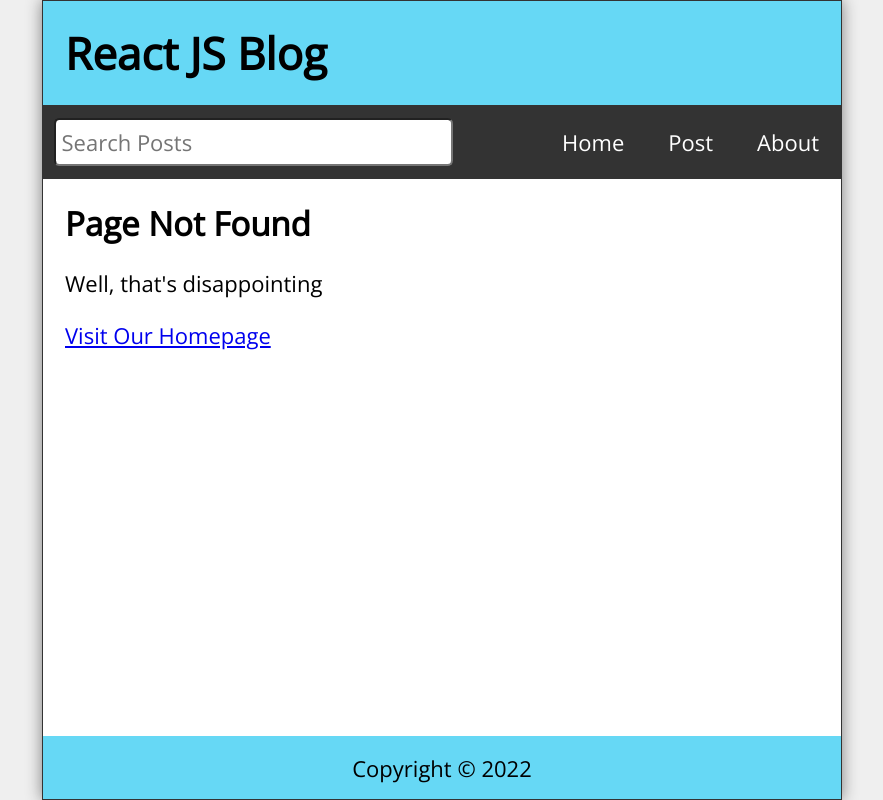
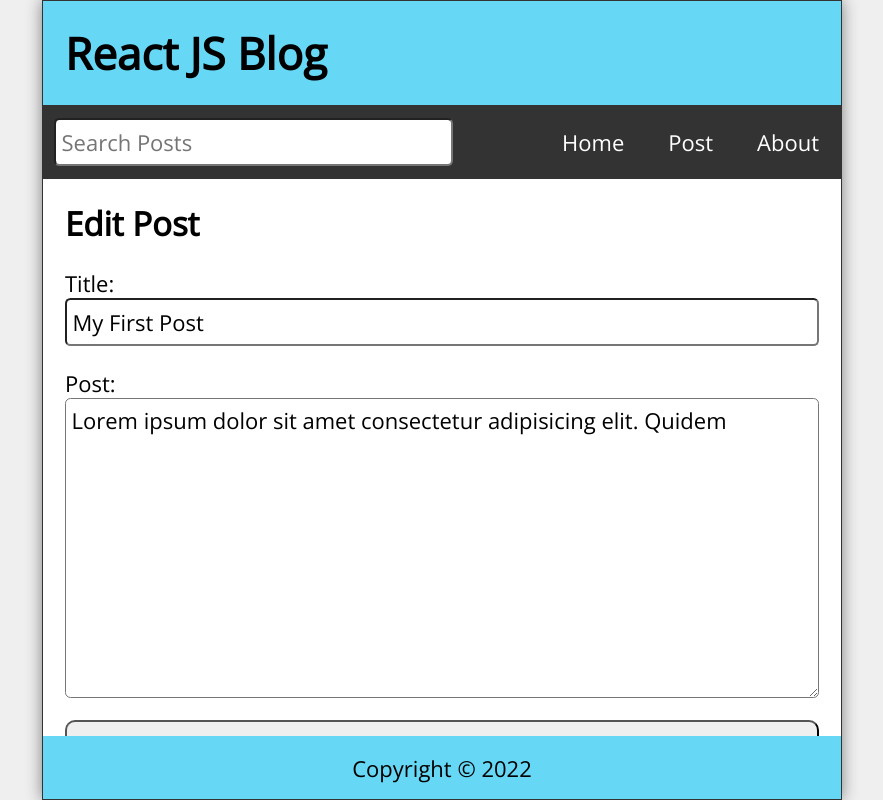
Before and after one commit to holymp2006/react-js-full-course-all, a React (Create React App) app in the folder 16tut/: page /edit/1 in a window 1280 px wide. Before the commit this address had no page. Shown: the whole page, without its empty margins (198-1081 px from the left). Built offline with nearby package versions, Linux system fonts and the light colour scheme; data requests are answered from the project's data file.

Commit message:
feat: Add Axios API Requests

```diff
--- /dev/null
+++ b/16tut/data/db.json
@@ -0,0 +1,34 @@
+{
+  "posts": [
+    {
+      "id": 1,
+      "title": "My First Post",
+      "datetime": "July 01, 2021 11:17:36 AM",
+      "body": "Lorem ipsum dolor sit amet consectetur adipisicing elit. Quidem"
+    },
+    {
+      "id": 2,
+      "title": "My 2nd Post",
+      "datetime": "July 01, 2021 11:17:36 AM",
+      "body": "Lorem ipsum dolor sit amet consectetur adipisicing"
+    },
+    {
+      "id": 3,
+      "title": "My 3rd Post",
+      "datetime": "July 01, 2021 11:17:36 AM",
+      "body": "Lorem ipsum dolor sit amet consectetur adipisicing"
+    },
+    {
+      "id": 4,
+      "title": "My 4th Post",
+      "datetime": "December 30, 2022 6:34:04 AM",
+      "body": "Lorem ipsum dolor sit amet consectetur adipisicing elit. Quidem\nEditted paragraph"
+    },
+    {
+      "id": 5,
+      "title": "New Test Post",
+      "datetime": "December 30, 2022 6:34:50 AM",
+      "body": "Another post. updated text"
+    }
+  ]
+}
--- a/16tut/package.json
+++ b/16tut/package.json
@@ -6,6 +6,7 @@
     "@testing-library/jest-dom": "^5.16.5",
     "@testing-library/react": "^13.4.0",
     "@testing-library/user-event": "^13.5.0",
+    "axios": "^1.2.2",
     "date-fns": "^2.29.3",
     "react": "^18.2.0",
     "react-dom": "^18.2.0",
--- a/16tut/src/App.js
+++ b/16tut/src/App.js
@@ -9,39 +9,38 @@
 import { Route, Switch, useHistory } from "react-router-dom";
 import { useState, useEffect } from "react";
 import { format } from "date-fns";
+import api from "./api/posts";
+import EditPost from "./EditPost";
 
 function App() {
-  const [posts, setPosts] = useState([
-    {
-      id: 1,
-      title: "My First Post",
-      datetime: "July 01, 2021 11:17:36 AM",
-      body: "Lorem ipsum dolor sit amet consectetur adipisicing",
-    },
-    {
-      id: 2,
-      title: "My 2nd Post",
-      datetime: "July 01, 2021 11:17:36 AM",
-      body: "Lorem ipsum dolor sit amet consectetur adipisicing",
-    },
-    {
-      id: 3,
-      title: "My 3rd Post",
-      datetime: "July 01, 2021 11:17:36 AM",
-      body: "Lorem ipsum dolor sit amet consectetur adipisicing",
-    },
-    {
-      id: 4,
-      title: "My 4th Post",
-      datetime: "July 01, 2021 11:17:36 AM",
-      body: "Lorem ipsum dolor sit amet consectetur adipisicing elit. Quidem",
-    },
-  ]);
+  const [posts, setPosts] = useState([]);
   const [search, setSearch] = useState("");
   const [searchResults, setSearchResults] = useState([]);
   const [postTitle, setPostTitle] = useState("");
   const [postBody, setPostBody] = useState("");
+  const [editTitle, setEditTitle] = useState("");
+  const [editBody, setEditBody] = useState("");
+
   const history = useHistory();
+
+  useEffect(() => {
+    const fetchPosts = async () => {
+      try {
+        const response = await api.get("/posts");
+        if (response && response.data) setPosts(response.data);
+      } catch (err) {
+        if (err.response) {
+          console.log(err.response.data);
+          console.log(err.response.status);
+          console.log(err.response.headers);
+        } else {
+          console.log(`Error: ${err.message}`);
+        }
+      }
+    };
+
+    fetchPosts();
+  }, []);
 
   useEffect(() => {
     const filteredResults = posts.filter(
@@ -53,21 +52,46 @@
     setSearchResults(filteredResults.reverse());
   }, [posts, search]);
 
-  const handleSubmit = (e) => {
+  const handleSubmit = async (e) => {
     e.preventDefault();
     const id = posts.length ? posts[posts.length - 1].id + 1 : 1;
     const datetime = format(new Date(), "MMMM dd, yyyy pp");
     const newPost = { id, title: postTitle, datetime, body: postBody };
-    const allPosts = [...posts, newPost];
+    try {
+      const response = await api.post("/posts", newPost);
+      const allPosts = [...posts, response.data];
       setPosts(allPosts);
       setPostTitle("");
       setPostBody("");
       history.push("/");
+    } catch (err) {
+      console.log(`Error: ${err.message}`);
+    }
   };
-  const handleDelete = (id) => {
+  const handleDelete = async (id) => {
+    try {
+      await api.delete(`/posts/${id}`);
       const postsList = posts.filter((post) => post.id !== id);
       setPosts(postsList);
       history.push("/");
+    } catch (err) {
+      console.log(`Error: ${err.message}`);
+    }
+  };
+  const handleEdit = async (id) => {
+    const datetime = format(new Date(), "MMMM dd, yyyy pp");
+    const updatedPost = { id, title: editTitle, datetime, body: editBody };
+    try {
+      const response = await api.put(`/posts/${id}`, updatedPost);
+      setPosts(
+        posts.map((post) => (post.id === id ? { ...response.data } : post))
+      );
+      setEditTitle("");
+      setEditBody("");
+      history.push("/");
+    } catch (err) {
+      console.log(`Error: ${err.message}`);
+    }
   };
   return (
     <div className="App">
@@ -86,6 +110,16 @@
             setPostBody={setPostBody}
           />
         </Route>
+        <Route path="/edit/:id">
+          <EditPost
+            posts={posts}
+            handleEdit={handleEdit}
+            editTitle={editTitle}
+            setEditTitle={setEditTitle}
+            editBody={editBody}
+            setEditBody={setEditBody}
+          />
+        </Route>
         <Route path="/post/:id">
           <PostPage posts={posts} handleDelete={handleDelete} />
         </Route>
--- /dev/null
+++ b/16tut/src/EditPost.js
@@ -0,0 +1,64 @@
+import { useEffect } from "react";
+import { useParams, Link } from "react-router-dom";
+
+const EditPost = ({
+  posts,
+  handleEdit,
+  editBody,
+  setEditBody,
+  editTitle,
+  setEditTitle,
+}) => {
+  const { id } = useParams();
+  const post = posts.find((post) => post.id.toString() === id);
+
+  useEffect(() => {
+    if (post) {
+      setEditTitle(post.title);
+      setEditBody(post.body);
+    }
+  }, [post, setEditTitle, setEditBody]);
+
+  return (
+    <main className="NewPost">
+      {editTitle && (
+        <>
+          <h2>Edit Post</h2>
+          <form className="newPostForm" onSubmit={(e) => e.preventDefault()}>
+            <label htmlFor="postTitle">Title:</label>
+            <input
+              id="postTitle"
+              type="text"
+              required
+              value={editTitle}
+              onChange={(e) => setEditTitle(e.target.value)}
+            />
+            <label htmlFor="postBody">Post:</label>
+            <textarea
+              id="postBody"
+              cols="30"
+              rows="3"
+              value={editBody}
+              required
+              onChange={(e) => setEditBody(e.target.value)}
+            ></textarea>
+            <button type="submit" onClick={() => handleEdit(post.id)}>
+              Submit
+            </button>
+          </form>
+        </>
+      )}
+      {!editTitle && (
+        <>
+          <h2>Post Not Found</h2>
+          <p>Well, that's embarrassing</p>
+          <p>
+            <Link to="/">Visit Our Homepage</Link>
+          </p>
+        </>
+      )}
+    </main>
+  );
+};
+
+export default EditPost;
--- a/16tut/src/PostPage.js
+++ b/16tut/src/PostPage.js
@@ -11,7 +11,15 @@
             <h2>{post.title}</h2>
             <p className="postDate">{post.datetime}</p>
             <p className="postBody">{post.body}</p>
-            <button onClick={() => handleDelete(post.id)}>Delete Post</button>
+            <Link to={`/edit/${post.id}`}>
+              <button className="editButton">Edit Post</button>
+            </Link>
+            <button
+              className="deleteButton"
+              onClick={() => handleDelete(post.id)}
+            >
+              Delete Post
+            </button>
           </>
         )}
         {!post && (
--- /dev/null
+++ b/16tut/src/api/posts.js
@@ -0,0 +1,5 @@
+import axios from "axios";
+
+export default axios.create({
+  baseURL: "http://localhost:3500",
+});
--- a/16tut/src/index.css
+++ b/16tut/src/index.css
@@ -205,11 +205,10 @@
   cursor: pointer;
 }
 
-.Missing h2,
-.PostPage h2,
 .Missing p,
-.PostPage p {
-  margin-bottom: 1rem;
+.PostPage p,
+.NewPost p {
+  margin-top: 1rem;
 }
 
 .PostPage button {
@@ -217,10 +216,17 @@
   min-width: 48px;
   border-radius: 0.25rem;
   padding: 0.5rem;
+  margin-right: 0.5rem;
   font-size: 1rem;
-  background-color: red;
   color: #fff;
   cursor: pointer;
+}
+
+.deleteButton {
+  background-color: red;
+}
+.editButton {
+  background-color: #333;
 }
 
 .statusMsg {
```
Also changed, not shown: 1 other file (tests, documents, lock files or other folders). Lines whose indentation alone changed are shown as unchanged.
